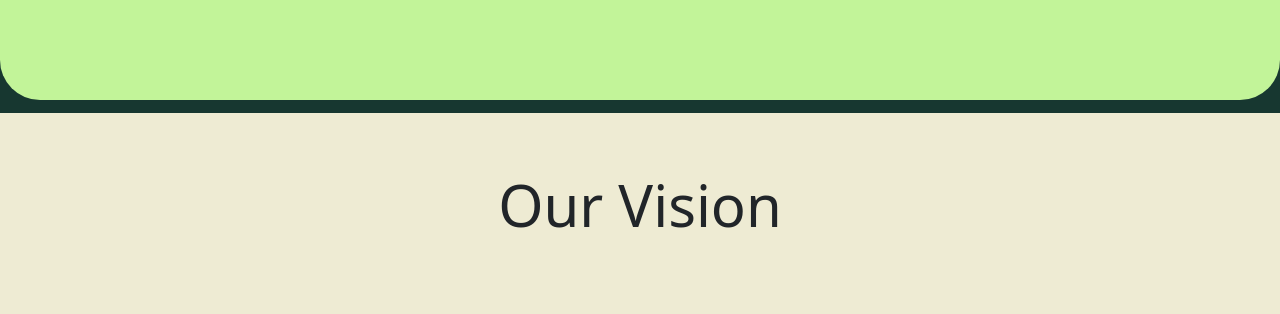
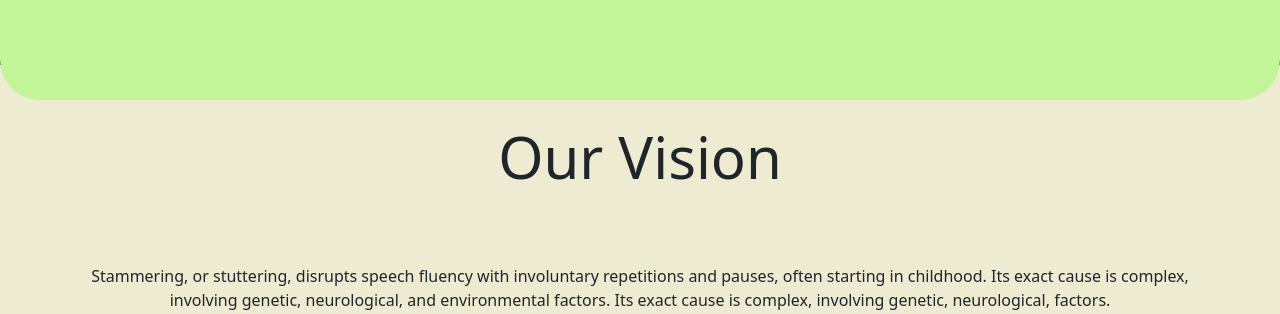
Before and after one commit to MuhammadSaib/SpeakFree, a React (Create React App) app: page /about-us in a window 1280 px wide. Shown: the part 1901-2215 px from the top of the page. Built offline with nearby package versions, Linux system fonts and the light colour scheme.

Commit message:
update the value of margin in the vision component

```diff
--- a/src/components/vision.js
+++ b/src/components/vision.js
@@ -2,9 +2,9 @@ import 'bootstrap/dist/css/bootstrap.min.css';
 import '../CSS/carousel.css';
 const Vision = () =>{
    return(
-    <div className="m-0  pb-5 bg-vision">
+    <div className="m-0 pb-5 bg-vision">
       <div className='container'>
-         <div className="text-center title-font mt-5 pt-5 pb-3">
+         <div className="text-center title-font mt-0 pt-5 pb-3">
             Our Vision
          </div>
          <div className="mt-5 text-center">
```
